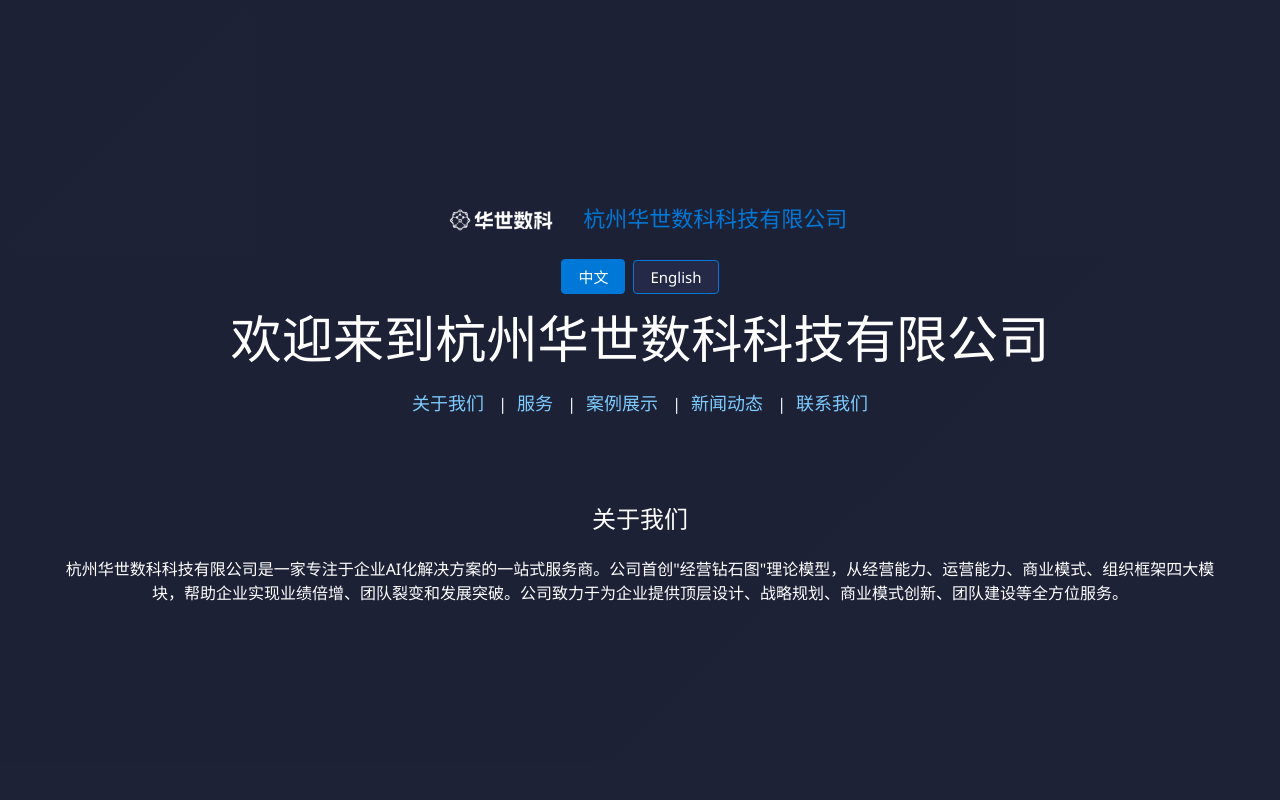
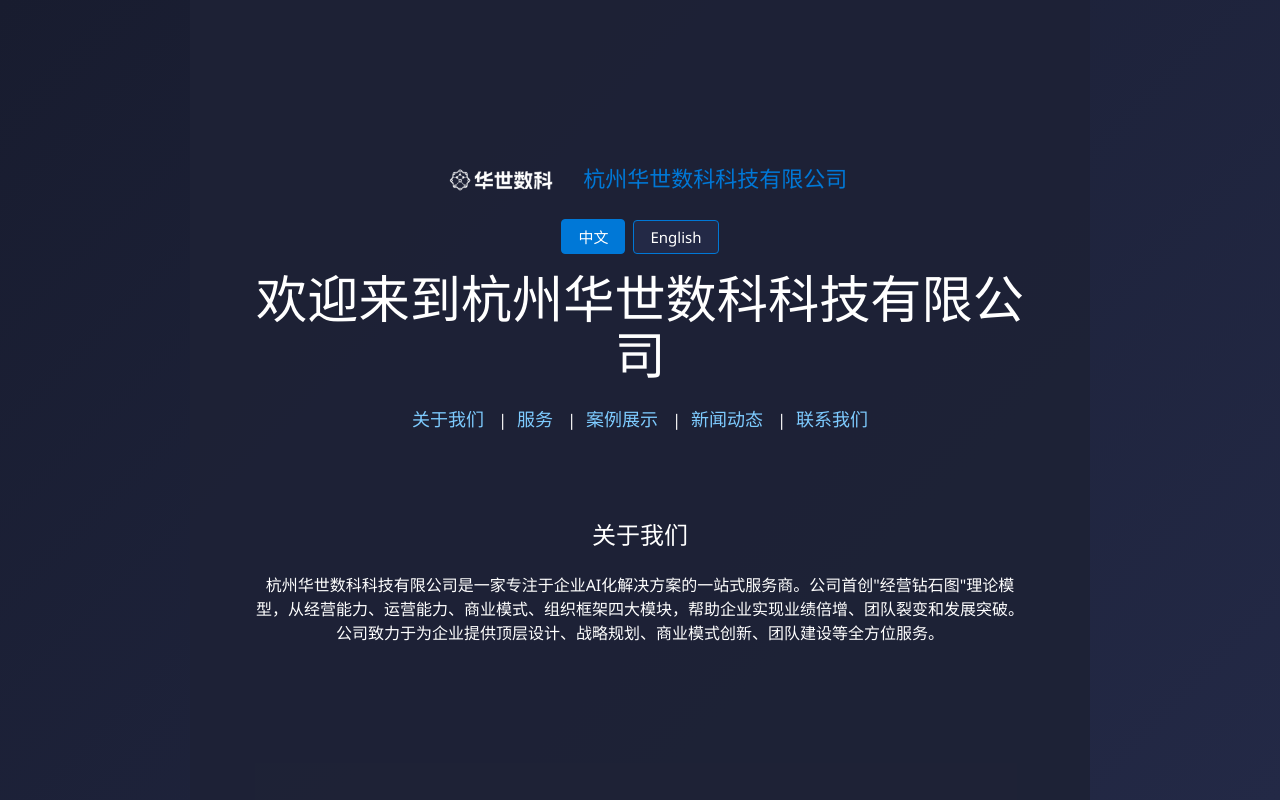
Before and after one commit to litao714/huashi-website, a React (Vite) app: page / in a window 1280 px wide. Built offline with nearby package versions, Linux system fonts and the light colour scheme.

Commit message:
feat: 内容区域自适应居中和最大宽度限制，提升响应式体验

```diff
--- a/src/App.css
+++ b/src/App.css
@@ -42,7 +42,7 @@
 }
 
 body, html, #root {
-  height: 100%;
+  min-height: 100vh;
   margin: 0;
   padding: 0;
 }
@@ -57,9 +57,9 @@
 }
 .container {
   width: 100vw;
-  height: 100vh;
   min-height: 100vh;
-  min-width: 100vw;
+  max-width: 900px;
+  margin: 0 auto;
   box-sizing: border-box;
   padding: 48px 5vw 32px 5vw;
   font-family: 'Segoe UI', 'PingFang SC', 'Arial', sans-serif;
@@ -72,6 +72,7 @@
   flex-direction: column;
   justify-content: center;
   align-items: center;
+  min-width: 320px;
 }
 header {
   text-align: center;
```
